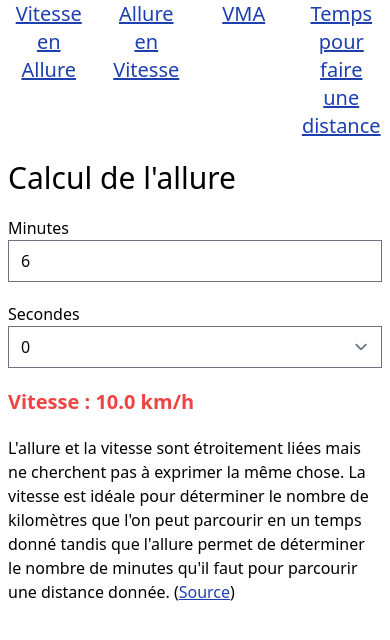
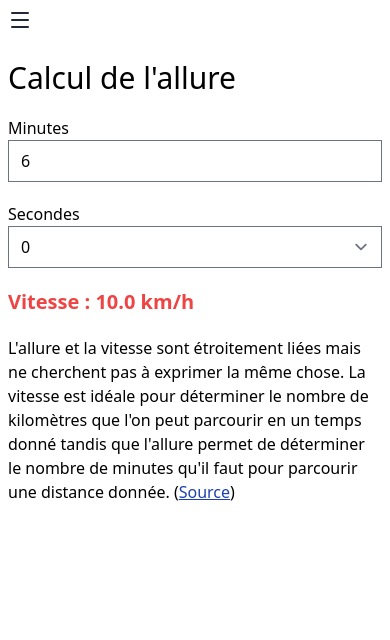
Before and after one commit to Ryltarrr/running-converter, a SvelteKit app: page /pace-to-speed in a window 390 px wide. Shown: the top 640 px of the page. Built offline with nearby package versions, Linux system fonts and the light colour scheme.

Commit message:
add hamburger menu

```diff
--- a/package.json
+++ b/package.json
@@ -38,6 +38,7 @@
         "vitest": "^2.1.8"
     },
     "dependencies": {
-        "@tailwindcss/forms": "^0.5.9"
+        "@tailwindcss/forms": "^0.5.9",
+        "lucide-svelte": "^0.471.0"
     }
 }
--- /dev/null
+++ b/src/lib/components/NavBar.svelte
@@ -0,0 +1,49 @@
+<script lang="ts">
+	import { Menu, X } from 'lucide-svelte';
+	let isOpen = $state(false);
+
+	const menuItems = [
+		{ label: 'Vitesse en Allure', link: '/' },
+		{ label: 'Allure en Vitesse', link: '/speed-to-pace' },
+		{ label: 'VMA', link: '/mas' },
+		{ label: 'Temps pour faire une distance', link: '/time-to-do-distance' }
+	];
+</script>
+
+<button
+	onclick={() => (isOpen = !isOpen)}
+	class="p-2 text-gray-600 hover:text-gray-800 focus:outline-none {isOpen && 'invisible'}"
+>
+	<Menu size={24} />
+</button>
+
+<nav
+	class="absolute left-0 top-0 h-full w-full transform transition-all duration-200 ease-in-out {isOpen
+		? 'translate-x-0 opacity-100'
+		: 'pointer-events-none -translate-x-8 opacity-0'}"
+>
+	<div class="grid h-full opacity-100 md:grid-cols-2">
+		<div class="h-full bg-white px-2 shadow-lg">
+			<button
+				onclick={() => (isOpen = !isOpen)}
+				class="py-2 text-gray-600 hover:text-gray-800 focus:outline-none"
+			>
+				<X size={24} />
+			</button>
+			<ul>
+				{#each menuItems as menuItem}
+					<li>
+						<a
+							class="text-xl text-blue-800 underline"
+							onclick={() => (isOpen = false)}
+							href={menuItem.link}
+						>
+							{menuItem.label}
+						</a>
+					</li>
+				{/each}
+			</ul>
+		</div>
+		<div class="hidden md:block" role="button" onclick={() => (isOpen = false)}></div>
+	</div>
+</nav>
--- a/src/routes/+layout.svelte
+++ b/src/routes/+layout.svelte
@@ -1,6 +1,7 @@
 <script lang="ts">
 	import { onMount } from 'svelte';
 	import '../app.css';
+	import NavBar from '$lib/components/NavBar.svelte';
 	let { children } = $props();
 
 	async function detectSWUpdate() {
@@ -24,17 +25,8 @@
 	});
 </script>
 
-<div class="mx-2">
-	<nav class="grid">
-		<div class="grid grid-cols-4 gap-4 text-center">
-			<a class="text-xl text-blue-800 underline" href="/">Vitesse en Allure</a>
-			<a class="text-xl text-blue-800 underline" href="/speed-to-pace">Allure en Vitesse</a>
-			<a class="text-xl text-blue-800 underline" href="/mas">VMA</a>
-			<a class="text-xl text-blue-800 underline" href="/time-to-do-distance">
-				Temps pour faire une distance
-			</a>
-		</div>
-	</nav>
+<NavBar />
+<div class="container mx-auto px-2">
 	<div>
 		{@render children()}
 	</div>
```
Also changed, not shown: 1 other file (tests, documents, lock files or other folders).
